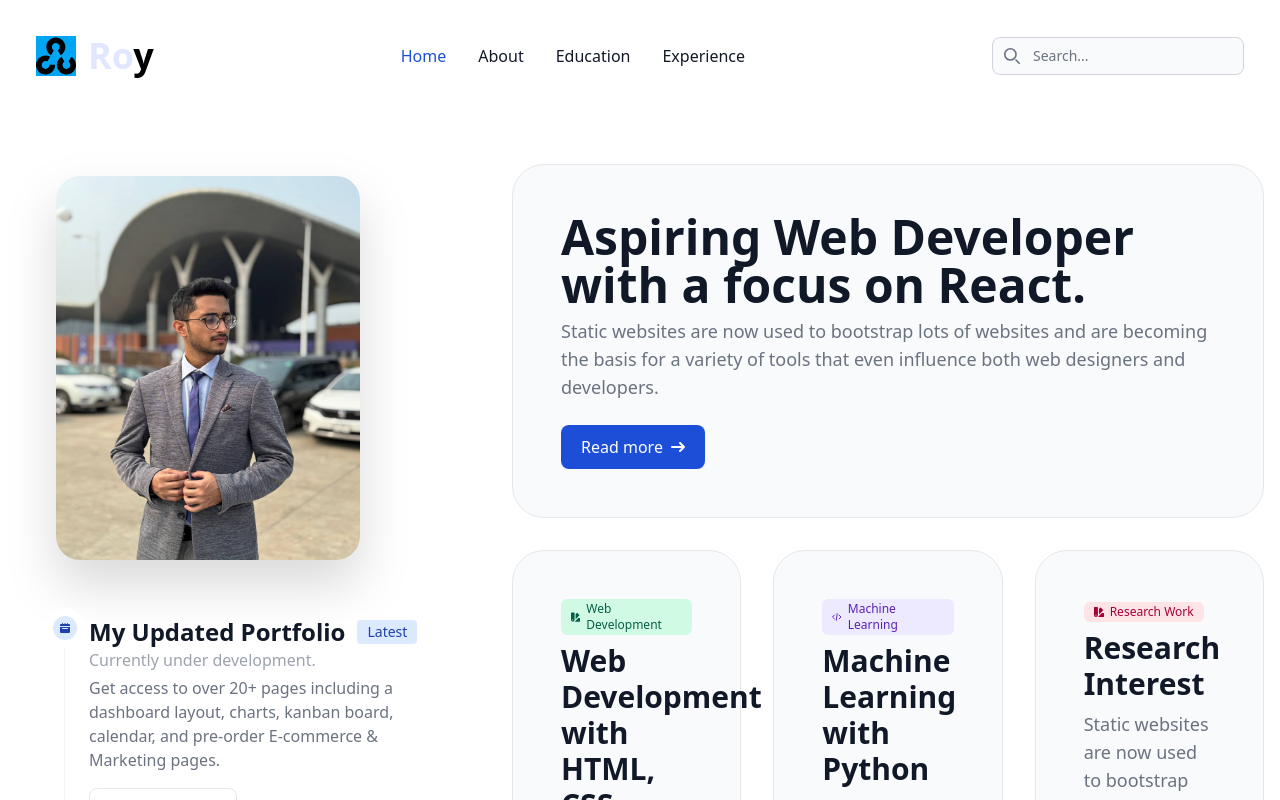
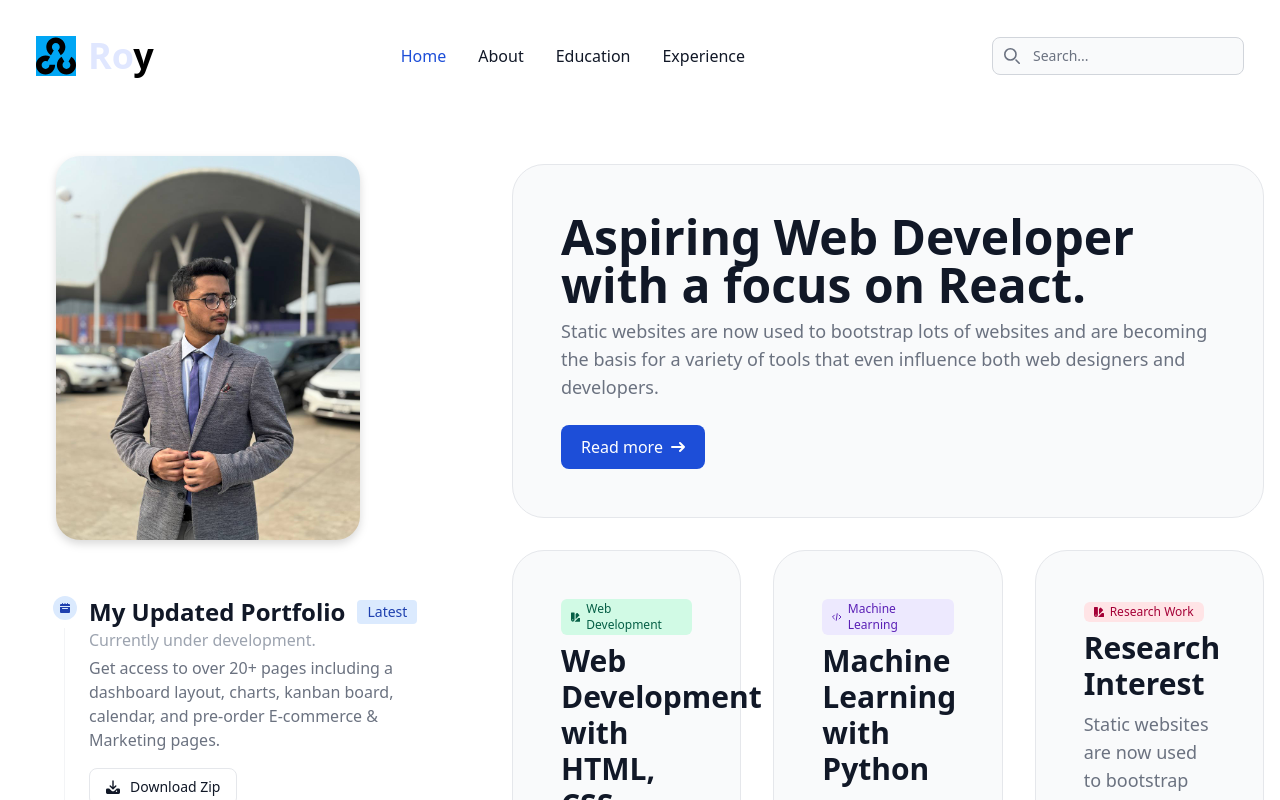
Before and after one commit to bishaldebroy007/full-website-react-tailwind, a React (Vite) app: page / in a window 1280 px wide. Shown: the top 800 px of the page. Built offline with nearby package versions, Linux system fonts and the light colour scheme.

Commit message:
gallery adjusted

```diff
--- a/src/components/Gallery.jsx
+++ b/src/components/Gallery.jsx
@@ -1,4 +1,3 @@
-
 
 import { useEffect } from 'react';
 
@@ -29,6 +28,8 @@ const Gallery = () => {
 
         showItem(currentIndex);
     }, []);
+
+
     return (
         <>
             <div id="gallery" className="relative w-auto my-20 items-center" data-carousel="slide">
--- a/src/components/MyImage.jsx
+++ b/src/components/MyImage.jsx
@@ -4,9 +4,9 @@ import TimeLines from './TimeLines';
 
 const MyImage = () => {
     return (
-        <div className='flex flex-col h-min mx-10 my-15'>
+        <div className='flex flex-col h-min mx-10 my-10'>
             <div className="p-2">
-                <img className="rounded-4xl p-2 w-80 h-100 drop-shadow-2xl" src={MyPicture} alt="My picture will be added here" />
+                <img className="rounded-4xl p-2 w-80 h-100 drop-shadow-lg" src={MyPicture} alt="My picture will be added here" />
             </div>
             <div className="mt-4"> {/* Added margin-top for spacing */}
                 <TimeLines />
```
